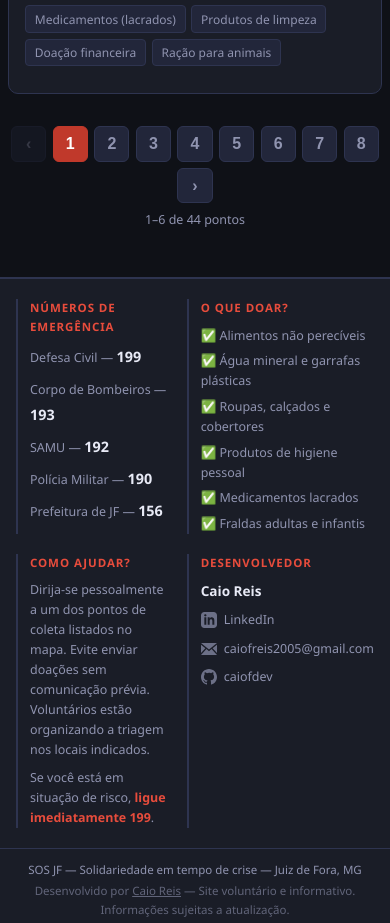
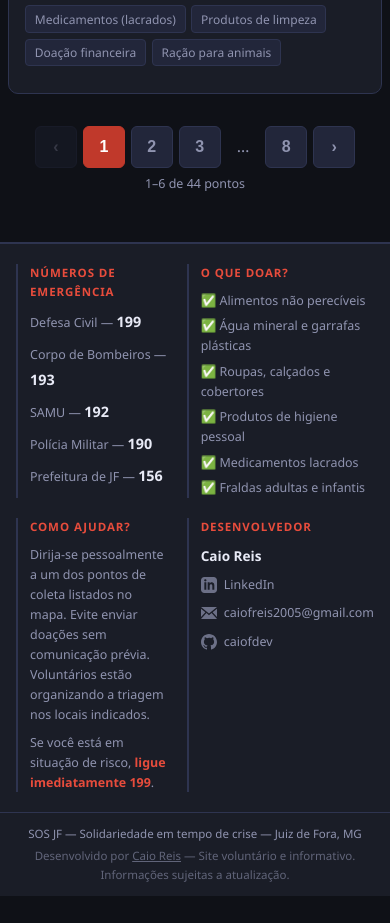
Before and after one commit to caiofdev/sos-jf, a React (Vite) app: page / in a window 390 px wide. Shown: the part 3400-4323 px from the top of the page. After the commit the page ends 4296 px from the top, so only its background shows below. Built offline with nearby package versions, Linux system fonts and the light colour scheme.

Commit message:
feat: implement pagination ellipsis and enhance page number display logic

```diff
--- a/src/components/PointsList/PointsList.module.css
+++ b/src/components/PointsList/PointsList.module.css
@@ -91,6 +91,17 @@
   color: var(--color-text-muted);
 }
 
+.ellipsis {
+  display: flex;
+  align-items: center;
+  justify-content: center;
+  min-width: 2.2rem;
+  height: 2.2rem;
+  color: var(--color-text-muted);
+  font-size: 1rem;
+  user-select: none;
+}
+
 @media (max-width: 600px) {
   .section {
     padding: 1.25rem 0.75rem;
@@ -109,6 +120,17 @@
     justify-content: center;
   }
 
+  .pageBtn {
+    min-width: 2.6rem;
+    height: 2.6rem;
+    font-size: 1rem;
+  }
+
+  .ellipsis {
+    min-width: 2rem;
+    height: 2.6rem;
+  }
+
   .pageInfo {
     width: 100%;
     text-align: center;
--- a/src/components/PointsList/PointsList.tsx
+++ b/src/components/PointsList/PointsList.tsx
@@ -29,6 +29,15 @@ export default function PointsList({ points, selectedId, onSelect }: Props) {
   function goToPage(page: number) {
     setCurrentPage(page)
     document.getElementById('pontos')?.scrollIntoView({ behavior: 'smooth', block: 'start' })
+  }
+
+  function getPageNumbers(): (number | '...')[] {
+    if (totalPages <= 5) return Array.from({ length: totalPages }, (_, i) => i + 1)
+
+    if (currentPage <= 3) return [1, 2, 3, '...', totalPages]
+    if (currentPage >= totalPages - 2)
+      return [1, '...', totalPages - 2, totalPages - 1, totalPages]
+    return [1, '...', currentPage, '...', totalPages]
   }
 
   return (
@@ -63,7 +72,10 @@ export default function PointsList({ points, selectedId, onSelect }: Props) {
               ‹
             </button>
 
-            {Array.from({ length: totalPages }, (_, i) => i + 1).map((page) => (
+            {getPageNumbers().map((page, i) =>
+              page === '...' ? (
+                <span key={`ellipsis-${i}`} className={styles.ellipsis}>…</span>
+              ) : (
                 <button
                   key={page}
                   className={`${styles.pageBtn} ${page === currentPage ? styles.pageBtnActive : ''}`}
@@ -73,7 +85,8 @@ export default function PointsList({ points, selectedId, onSelect }: Props) {
                 >
                   {page}
                 </button>
-            ))}
+              )
+            )}
 
             <button
               className={styles.pageBtn}
```
Lines whose indentation alone changed are shown as unchanged.
